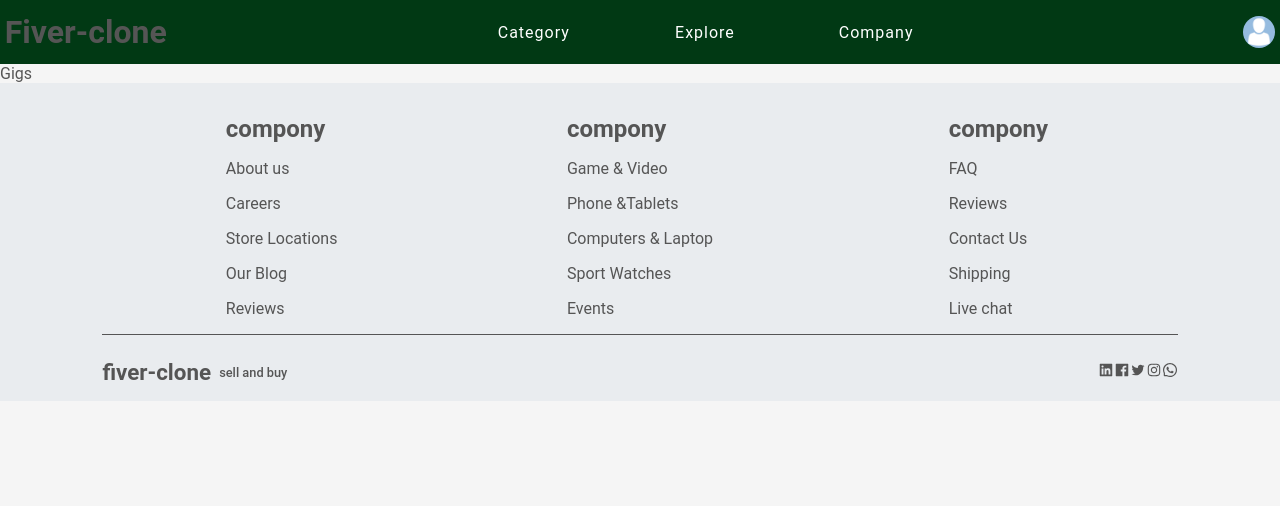
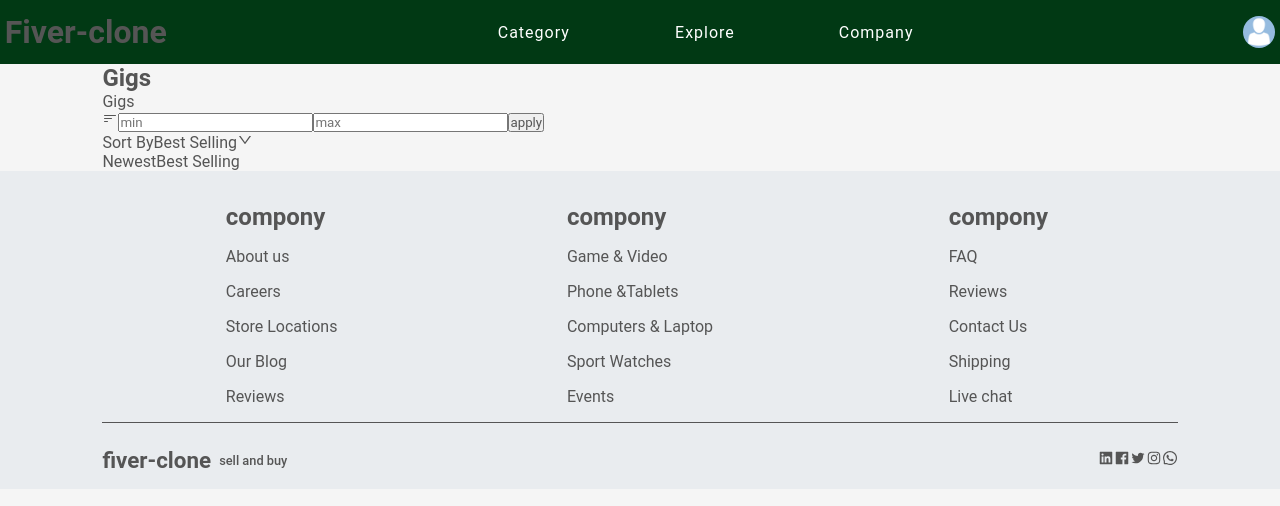
Before and after one commit to micalo-mica/fiver-clone, a React (Vite) app in the folder fiverr/: page /gigs in a window 1280 px wide. Shown: the top 506 px of the page. Built offline with nearby package versions, Linux system fonts and the light colour scheme.

Commit message:
Gigs page started

```diff
--- a/fiverr/src/pages/Gigs.jsx
+++ b/fiverr/src/pages/Gigs.jsx
@@ -1,7 +1,187 @@
-import React from "react";
+import styled from "styled-components";
+import { BsFilterLeft } from "react-icons/bs";
+import { AiOutlineDown } from "react-icons/ai";
+
+const G = styled.div`
+  width: 100%;
+  @media (max-width: ${({ theme }) => theme.screens.lg1}) {
+  }
+  @media (max-width: ${({ theme }) => theme.screens.md}) {
+  }
+  @media (max-width: ${({ theme }) => theme.screens.sm3}) {
+  }
+  @media (max-width: ${({ theme }) => theme.screens.sm2}) {
+  }
+  @media (max-width: ${({ theme }) => theme.screens.sm1}) {
+  }
+`;
+const Container = styled.div`
+  width: 100%;
+  max-width: ${({ theme }) => theme.sizes.widthLg};
+  margin: 0px auto;
+  @media (max-width: ${({ theme }) => theme.screens.lg1}) {
+  }
+  @media (max-width: ${({ theme }) => theme.screens.md}) {
+  }
+  @media (max-width: ${({ theme }) => theme.screens.sm3}) {
+  }
+  @media (max-width: ${({ theme }) => theme.screens.sm2}) {
+  }
+  @media (max-width: ${({ theme }) => theme.screens.sm1}) {
+  }
+`;
+const CategoryTitle = styled.h2`
+  @media (max-width: ${({ theme }) => theme.screens.lg1}) {
+  }
+  @media (max-width: ${({ theme }) => theme.screens.md}) {
+  }
+  @media (max-width: ${({ theme }) => theme.screens.sm3}) {
+  }
+  @media (max-width: ${({ theme }) => theme.screens.sm2}) {
+  }
+  @media (max-width: ${({ theme }) => theme.screens.sm1}) {
+  }
+`;
+const CategoryText = styled.p`
+  @media (max-width: ${({ theme }) => theme.screens.lg1}) {
+  }
+  @media (max-width: ${({ theme }) => theme.screens.md}) {
+  }
+  @media (max-width: ${({ theme }) => theme.screens.sm3}) {
+  }
+  @media (max-width: ${({ theme }) => theme.screens.sm2}) {
+  }
+  @media (max-width: ${({ theme }) => theme.screens.sm1}) {
+  }
+`;
+
+const FilterContainer = styled.div`
+  @media (max-width: ${({ theme }) => theme.screens.lg1}) {
+  }
+  @media (max-width: ${({ theme }) => theme.screens.md}) {
+  }
+  @media (max-width: ${({ theme }) => theme.screens.sm3}) {
+  }
+  @media (max-width: ${({ theme }) => theme.screens.sm2}) {
+  }
+  @media (max-width: ${({ theme }) => theme.screens.sm1}) {
+  }
+`;
+const FilterIcon = styled(BsFilterLeft)``;
+const DownIcon = styled(AiOutlineDown)``;
+
+const Left = styled.div`
+  @media (max-width: ${({ theme }) => theme.screens.sm2}) {
+  }
+  @media (max-width: ${({ theme }) => theme.screens.sm1}) {
+  }
+`;
+const Right = styled.div`
+  @media (max-width: ${({ theme }) => theme.screens.sm2}) {
+  }
+  @media (max-width: ${({ theme }) => theme.screens.sm1}) {
+  }
+`;
+
+const Input = styled.input`
+  @media (max-width: ${({ theme }) => theme.screens.lg1}) {
+  }
+  @media (max-width: ${({ theme }) => theme.screens.md}) {
+  }
+  @media (max-width: ${({ theme }) => theme.screens.sm3}) {
+  }
+  @media (max-width: ${({ theme }) => theme.screens.sm2}) {
+  }
+  @media (max-width: ${({ theme }) => theme.screens.sm1}) {
+  }
+`;
+const Button = styled.button`
+  @media (max-width: ${({ theme }) => theme.screens.lg1}) {
+  }
+  @media (max-width: ${({ theme }) => theme.screens.md}) {
+  }
+  @media (max-width: ${({ theme }) => theme.screens.sm3}) {
+  }
+  @media (max-width: ${({ theme }) => theme.screens.sm2}) {
+  }
+  @media (max-width: ${({ theme }) => theme.screens.sm1}) {
+  }
+`;
+const SortBy = styled.span`
+  @media (max-width: ${({ theme }) => theme.screens.lg1}) {
+  }
+  @media (max-width: ${({ theme }) => theme.screens.md}) {
+  }
+  @media (max-width: ${({ theme }) => theme.screens.sm3}) {
+  }
+  @media (max-width: ${({ theme }) => theme.screens.sm2}) {
+  }
+  @media (max-width: ${({ theme }) => theme.screens.sm1}) {
+  }
+`;
+const SortType = styled.span`
+  @media (max-width: ${({ theme }) => theme.screens.lg1}) {
+  }
+  @media (max-width: ${({ theme }) => theme.screens.md}) {
+  }
+  @media (max-width: ${({ theme }) => theme.screens.sm3}) {
+  }
+  @media (max-width: ${({ theme }) => theme.screens.sm2}) {
+  }
+  @media (max-width: ${({ theme }) => theme.screens.sm1}) {
+  }
+`;
+const DropDown = styled.div`
+  @media (max-width: ${({ theme }) => theme.screens.lg1}) {
+  }
+  @media (max-width: ${({ theme }) => theme.screens.md}) {
+  }
+  @media (max-width: ${({ theme }) => theme.screens.sm3}) {
+  }
+  @media (max-width: ${({ theme }) => theme.screens.sm2}) {
+  }
+  @media (max-width: ${({ theme }) => theme.screens.sm1}) {
+  }
+`;
+const SpanSort = styled.span`
+  @media (max-width: ${({ theme }) => theme.screens.lg1}) {
+  }
+  @media (max-width: ${({ theme }) => theme.screens.md}) {
+  }
+  @media (max-width: ${({ theme }) => theme.screens.sm3}) {
+  }
+  @media (max-width: ${({ theme }) => theme.screens.sm2}) {
+  }
+  @media (max-width: ${({ theme }) => theme.screens.sm1}) {
+  }
+`;
 
 function Gigs() {
-  return <div>Gigs</div>;
+  return (
+    <G>
+      <Container>
+        <CategoryTitle>Gigs</CategoryTitle>
+        <CategoryText>Gigs</CategoryText>
+        <FilterContainer>
+          <Left>
+            <FilterIcon />
+            <Input type="text" placeholder="min" />
+            <Input type="text" placeholder="max" />
+            <Button type="submit">apply</Button>
+          </Left>
+          <Right>
+            <SortBy>Sort By</SortBy>
+            <SortType>Best Selling</SortType>
+            <DownIcon />
+            <DropDown>
+              <SpanSort>Newest</SpanSort>
+              <SpanSort>Best Selling</SpanSort>
+            </DropDown>
+          </Right>
+        </FilterContainer>
+      </Container>
+    </G>
+  );
 }
 
 export default Gigs;
```
